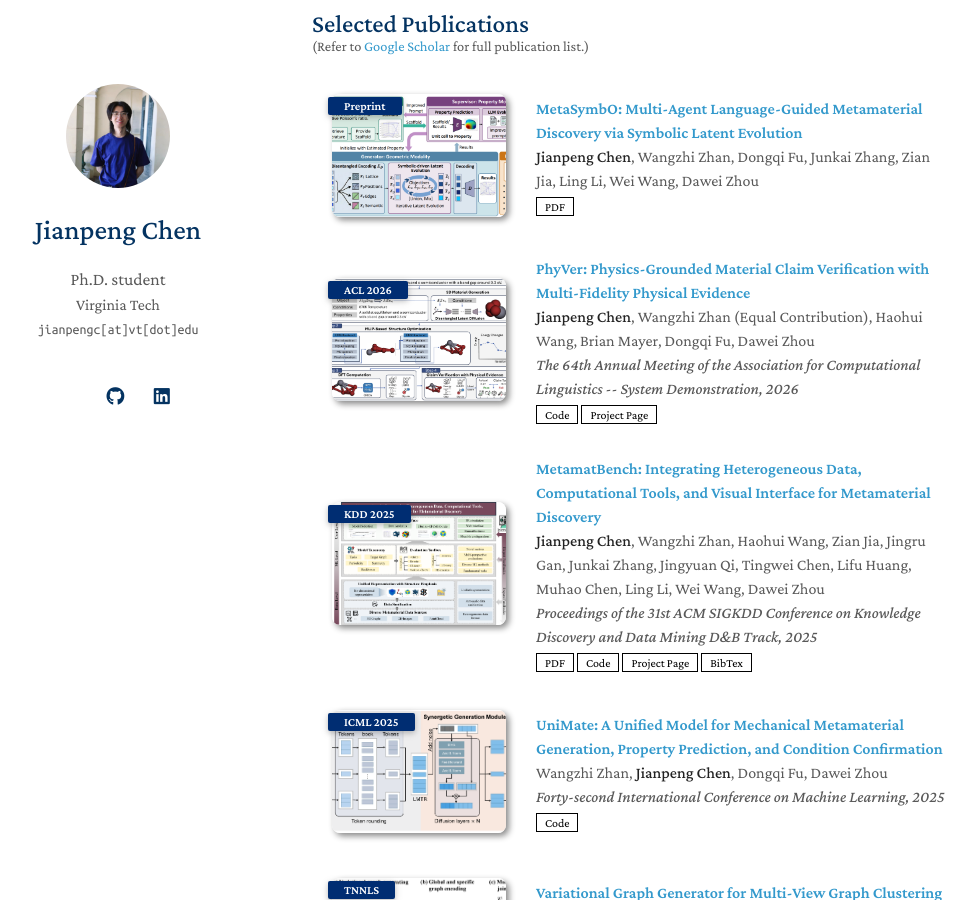
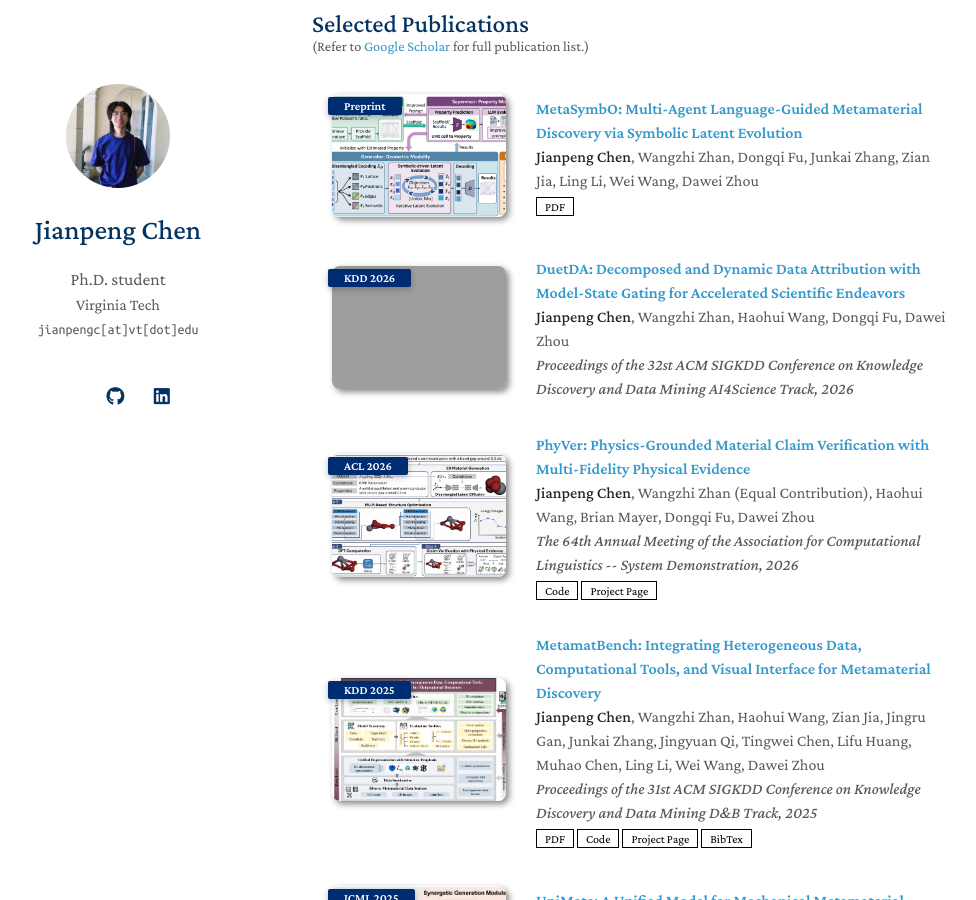
Before and after one commit to cjpcool/cjpcool.github.io, a Jekyll site: the page built from index.md, in a window 1280 px wide and 900 px high, scrolled down 1224 px. Shown: the whole window, without its empty margins (158-1134 px from the left). Built offline with Jekyll 4.4.1, drawn with Linux system fonts in a browser that asks for light colours; a style sheet for code colours, icons or effects is not loaded; our own code applies the rules of GitHub Pages for plain Markdown files; grey boxes are pictures that could not be loaded.

Commit message:
Add new publication 'DuetDA' to publications.yml

```diff
--- a/_data/publications.yml
+++ b/_data/publications.yml
@@ -8,6 +8,15 @@ main:
     code:
     page:
     image: ./assets/pub_img/MetaSymbO.png
+
+  - title: "DuetDA: Decomposed and Dynamic Data Attribution with Model-State Gating for Accelerated Scientific Endeavors"
+    authors: <strong>Jianpeng Chen</strong>, Wangzhi Zhan, Haohui Wang, Dongqi Fu, Dawei Zhou
+    conference_short: KDD 2026
+    conference: Proceedings of the 32st ACM SIGKDD Conference on Knowledge Discovery and Data Mining AI4Science Track, 2026
+    pdf:
+    code:
+    page:
+    image: ./assets/pub_img/DuetDA.png
 
 
   - title: "PhyVer: Physics-Grounded Material Claim Verification with Multi-Fidelity Physical Evidence"
```
